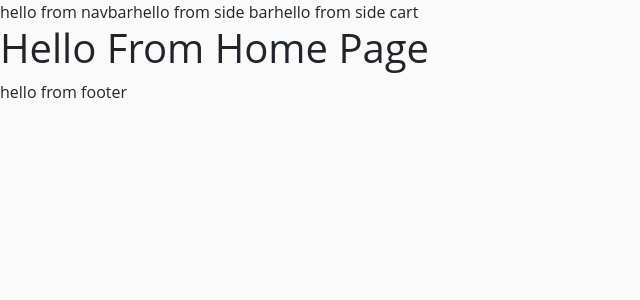
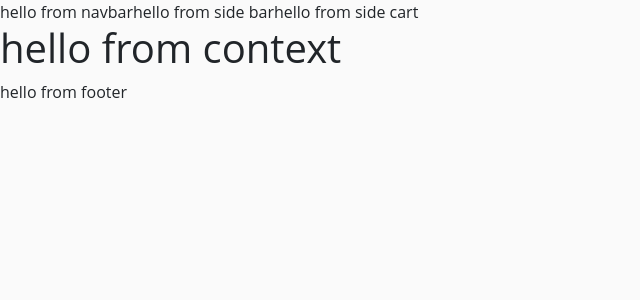
Before and after one commit to Cassiopeia19/react-tech-store, a React (Create React App) app: page / in a window 1280 px wide. Shown: the top 300 px of the page, without its empty margins (0-640 px from the left). Built offline with nearby package versions, Linux system fonts and the light colour scheme; a web font is replaced by a local one.

Commit message:
context api added

```diff
--- /dev/null
+++ b/src/context/context.js
@@ -0,0 +1,19 @@
+import React, { Component } from 'react'
+
+const ProductContext = React.createContext();
+//Provider
+//Consumer
+class ProductProvider extends Component {
+
+    render() {
+        return (
+            <ProductContext.Provider value="hello from context">
+                {this.props.children}
+            </ProductContext.Provider>
+        );
+    }
+}
+
+const ProductConsumer = ProductContext.Consumer;
+
+export  { ProductProvider, ProductConsumer};
--- /dev/null
+++ b/src/context/package.json
@@ -0,0 +1,3 @@
+{
+    "main":"context.js"
+}
--- a/src/index.js
+++ b/src/index.js
@@ -4,12 +4,17 @@
 import App from './App';
 import * as serviceWorker from './serviceWorker';
 import {BrowserRouter as Router} from 'react-router-dom'
+import { ProductProvider } from './context/context'
 
 ReactDOM.render(
+  <ProductProvider>
     <Router>
-        <App />
+      <App />
     </Router>
-, document.getElementById('root'));
+  </ProductProvider>,
+
+  document.getElementById("root")
+);
 
 // If you want your app to work offline and load faster, you can change
 // unregister() to register() below. Note this comes with some pitfalls.
--- a/src/pages/HomePage.js
+++ b/src/pages/HomePage.js
@@ -1,9 +1,12 @@
 import React from 'react'
+import { ProductConsumer } from '../context/context'
 
 export default function HomePage() {
     return (
         <>
-            <h1>Hello From Home Page</h1>
+            <ProductConsumer>
+                {value => <h1>{value}</h1>}
+            </ProductConsumer>
         </>
     )
 }
```
